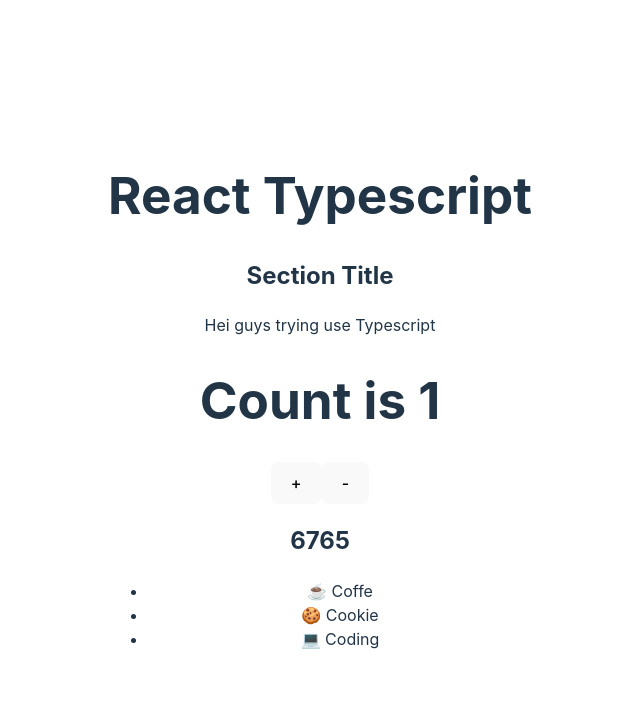
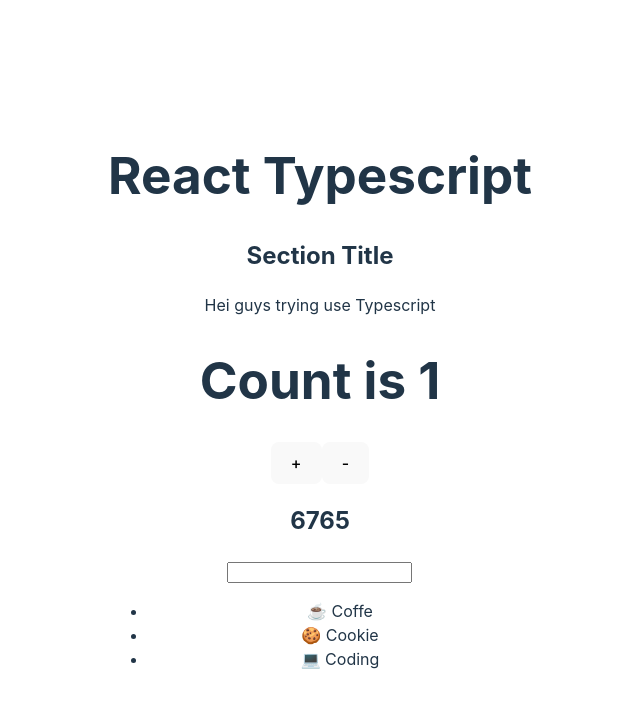
Before and after one commit to paresiqbal/react-types, a React (Vite) app: page / in a window 1280 px wide. Shown: the top 708 px of the page, without its empty margins (320-960 px from the left). Built offline with nearby package versions, Linux system fonts and the light colour scheme.

Commit message:
Using useRef

```diff
--- a/src/components/Counter.tsx
+++ b/src/components/Counter.tsx
@@ -1,4 +1,4 @@
-import { useCallback, useEffect, useMemo, useState } from "react";
+import { useCallback, useEffect, useMemo, useRef, useState } from "react";
 
 interface User {
   id: number;
@@ -18,6 +18,11 @@ export default function Counter() {
   const [count, setCount] = useState<number>(1);
   const [users, setUsers] = useState<User[] | null>(null);
 
+  const inputRef = useRef<HTMLInputElement>(null);
+
+  console.log(inputRef?.current);
+  console.log(inputRef?.current?.value);
+
   useEffect(() => {
     console.log("Mounting");
     console.log("User", users);
@@ -36,6 +41,7 @@ export default function Counter() {
       <button onClick={addOne}>+</button>
       <button onClick={decreaseOne}>-</button>
       <h2>{result}</h2>
+      <input type="text" ref={inputRef} />
     </div>
   );
 }
```
